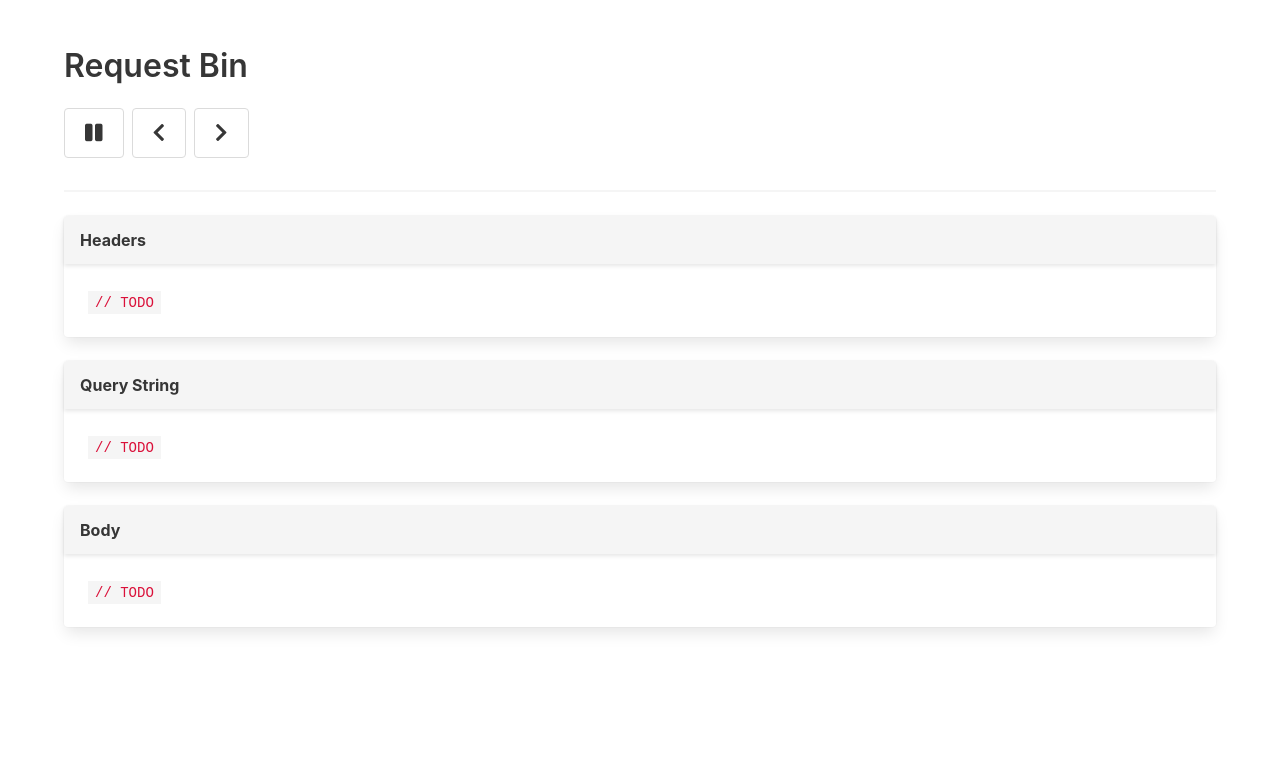
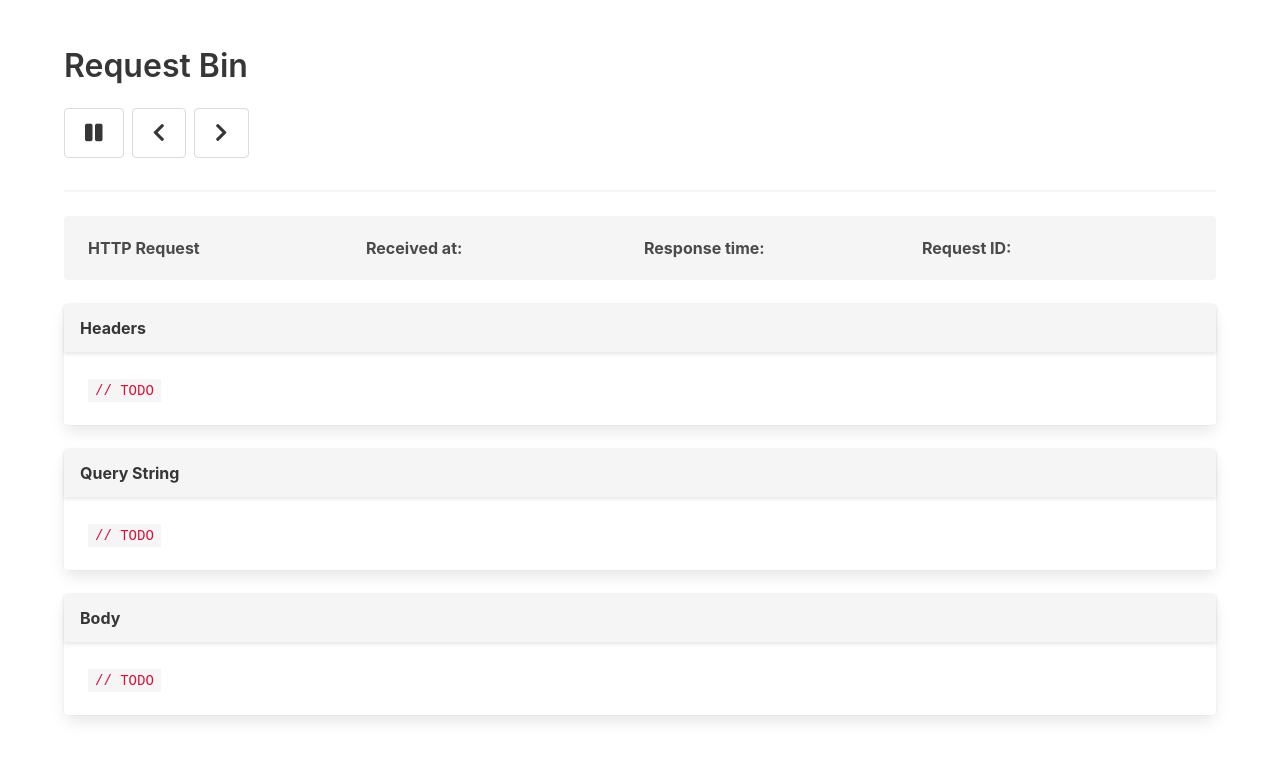
Before and after one commit to dansleboby/request-bin, a React (Create React App) app in the folder client/: page / in a window 1280 px wide. Shown: the top 760 px of the page. Built offline with nearby package versions, Linux system fonts and the light colour scheme; no server answers.

Commit message:
HttpRequest 'headline' container

```diff
--- a/client/src/containers/HttpRequest/HttpRequest.js
+++ b/client/src/containers/HttpRequest/HttpRequest.js
@@ -6,6 +6,31 @@ import HttpBody from "../../components/http/Body/HttpBody";
 
 const httpRequest = () => (
     <Root>
+        <div className="container">
+            <div className="notification">
+                <div className="columns">
+                    <div className="column">
+                        <strong>HTTP Request</strong>
+                    </div>
+                    <div className="column">
+                        <p>
+                            <strong>Received at:</strong>
+                        </p>
+                    </div>
+                    <div className="column">
+                        <p>
+                            <strong>Response time:</strong>
+                        </p>
+                    </div>
+                    <div className="column">
+                        <p>
+                            <strong>Request ID:</strong>
+                        </p>
+                    </div>
+                </div>
+            </div>
+        </div>
+        <br/>
         <HttpHeaders/>
         <br/>
         <HttpQueryString/>
```
